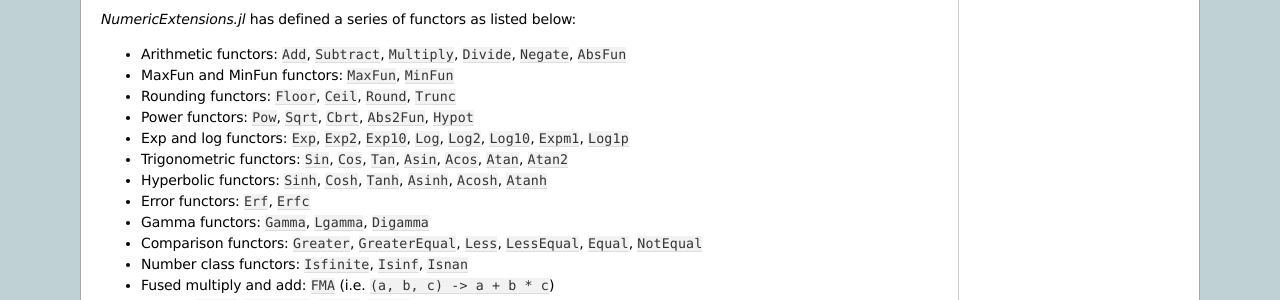
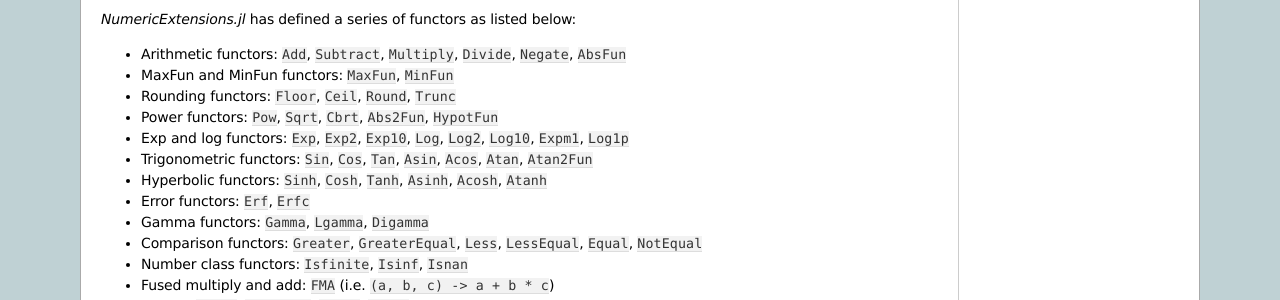
Before and after one commit to lindahua/NumericExtensions.jl, a Sphinx documentation site: the page built from doc/source/functors.rst, in a window 1280 px wide. Shown: the part 1363-1663 px from the top of the page. Built offline with Sphinx 7.4.7, drawn with Linux system fonts in a browser that asks for light colours; formulas are drawn with MathJax 3.

Commit message:
add `Fun` suffix to Hypot, Atan2

```diff
--- a/doc/source/functors.rst
+++ b/doc/source/functors.rst
@@ -86,9 +86,9 @@ Pre-defined functors
 * Arithmetic functors: ``Add``, ``Subtract``, ``Multiply``, ``Divide``, ``Negate``, ``AbsFun``
 * MaxFun and MinFun functors: ``MaxFun``, ``MinFun``
 * Rounding functors: ``Floor``, ``Ceil``, ``Round``, ``Trunc``
-* Power functors: ``Pow``, ``Sqrt``, ``Cbrt``, ``Abs2Fun``, ``Hypot``
+* Power functors: ``Pow``, ``Sqrt``, ``Cbrt``, ``Abs2Fun``, ``HypotFun``
 * Exp and log functors: ``Exp``, ``Exp2``, ``Exp10``, ``Log``, ``Log2``, ``Log10``, ``Expm1``, ``Log1p``
-* Trigonometric functors: ``Sin``, ``Cos``, ``Tan``, ``Asin``, ``Acos``, ``Atan``, ``Atan2``
+* Trigonometric functors: ``Sin``, ``Cos``, ``Tan``, ``Asin``, ``Acos``, ``Atan``, ``Atan2Fun``
 * Hyperbolic functors: ``Sinh``, ``Cosh``, ``Tanh``, ``Asinh``, ``Acosh``, ``Atanh``
 * Error functors: ``Erf``, ``Erfc``
 * Gamma functors: ``Gamma``, ``Lgamma``, ``Digamma``
```
Also changed, not shown: 3 other files.
